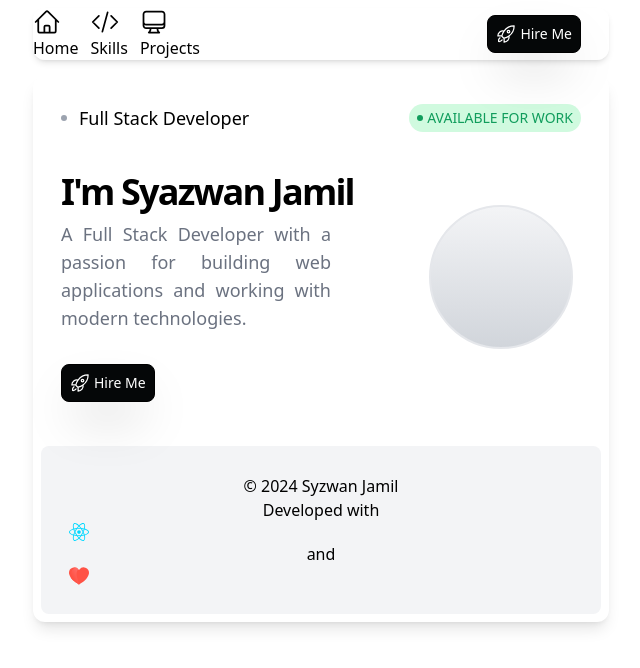
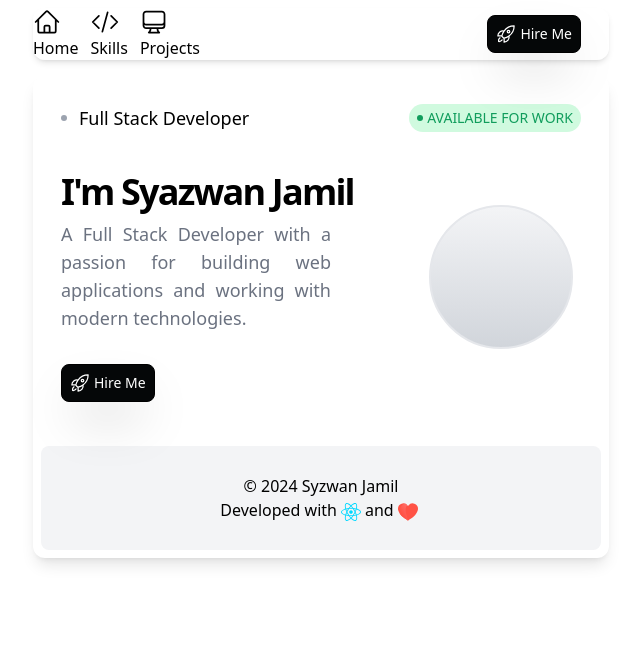
Before and after one commit to three2wan/my-portfolio, a React (Vite) app: page / in a window 1280 px wide. Shown: the top 668 px of the page, without its empty margins (319-959 px from the left). Built offline with nearby package versions, Linux system fonts and the light colour scheme.

Commit message:
Update footer

```diff
--- a/src/components/Footer.tsx
+++ b/src/components/Footer.tsx
@@ -5,16 +5,27 @@ function Footer() {
   const currentYear = new Date().getFullYear();
 
   return (
-    <div className="px-2 py-2">
-      <div className="items-center justify-center text-center px-7 py-7 bg-gray-100 rounded-lg">
-        <p>&copy; {currentYear} Syzwan Jamil</p>
-        <p>
-          Developed with
-          <img src={reactLogo} className="w-5 h-5" alt="React logo" /> and
-          <img src={heartLogo} className="w-5 h-5" alt="Heart logo" />
-        </p>
+    <footer>
+      <div className="px-2 py-2">
+        <div className="items-center justify-center text-center px-7 py-7 bg-gray-100 rounded-lg">
+          <div className="">&copy; {currentYear} Syzwan Jamil</div>
+          <div>
+            <span>Developed with</span>
+            <img
+              src={reactLogo}
+              className="w-5 h-5 mx-1 inline"
+              alt="React logo"
+            />
+            <span>and</span>
+            <img
+              src={heartLogo}
+              className="w-5 h-5 mx-1 inline"
+              alt="Heart logo"
+            />
+          </div>
+        </div>
       </div>
-    </div>
+    </footer>
   );
 }
 
```
